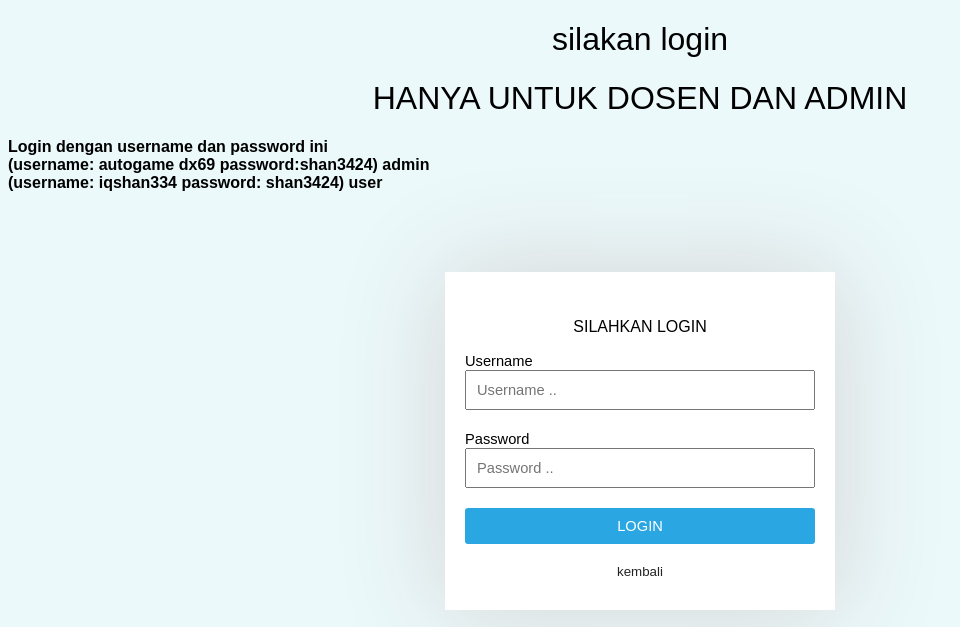
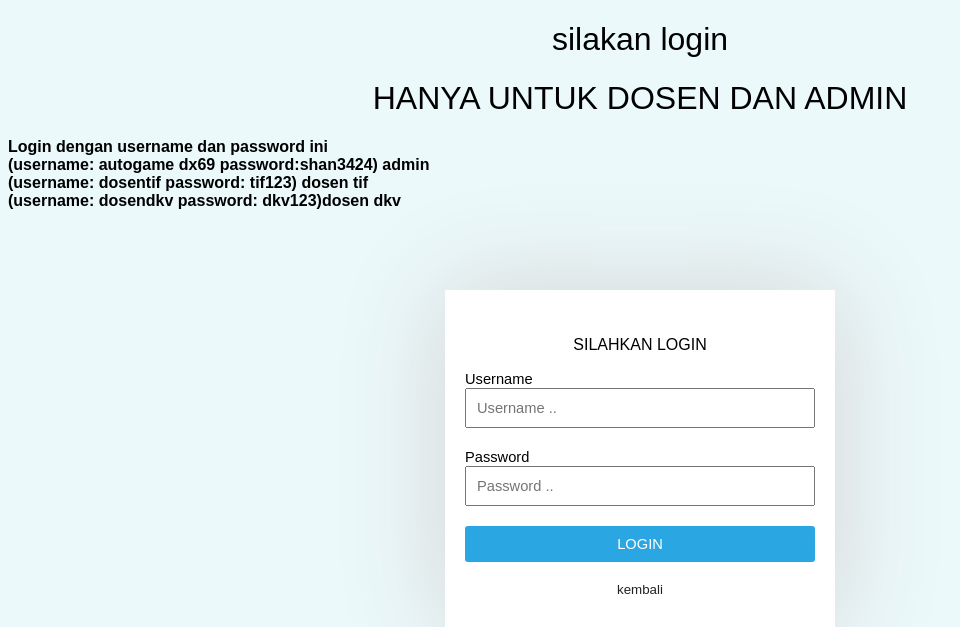
Before and after one commit to iqshan234/pemprograman-web, a PHP site: page /login.php in a window 1280 px wide. Shown: the top 627 px of the page, without its empty margins (0-960 px from the left). Run offline with PHP 8.4, Linux system fonts and the light colour scheme.

Commit message:
Add files via upload

```diff
--- a/uas/halaman_dosen.php
+++ b/uas/halaman_dosen.php
@@ -1,7 +1,7 @@
 <!DOCTYPE html>
 <html>
 <head>
-	<title>Halaman Pegawai - www.malasngoding.com</title>
+	<title>dosen tif</title>
 
       <!-- basic -->
       <meta charset="utf-8">
--- a/uas/login.php
+++ b/uas/login.php
@@ -9,7 +9,7 @@
 
 	<h1>silakan login</h1>
 	<center><h1>HANYA UNTUK DOSEN DAN ADMIN</h1></center>
-		<h4>Login dengan username dan password ini <br> (username: autogame dx69  password:shan3424) admin <br>(username: iqshan334 password: shan3424) user</h4>
+		<h4>Login dengan username dan password ini <br> (username: autogame dx69  password:shan3424) admin <br>(username: dosentif password: tif123) dosen tif<br>(username: dosendkv password: dkv123)dosen dkv</h4>
 	<?php
 	if(isset($_GET['pesan'])){
 		if($_GET['pesan']=="gagal"){
```
